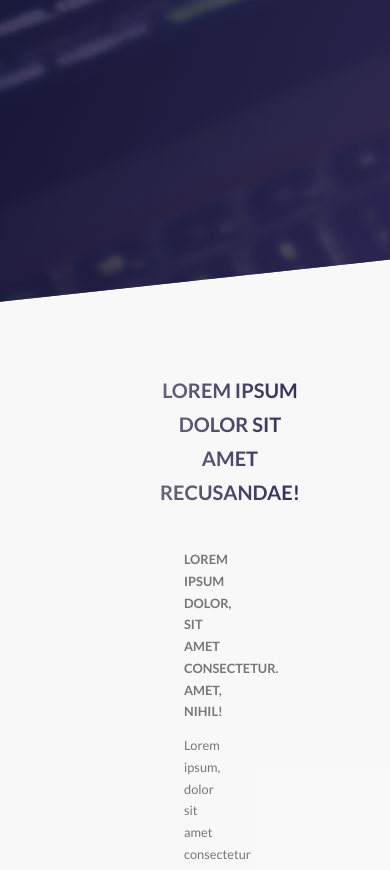
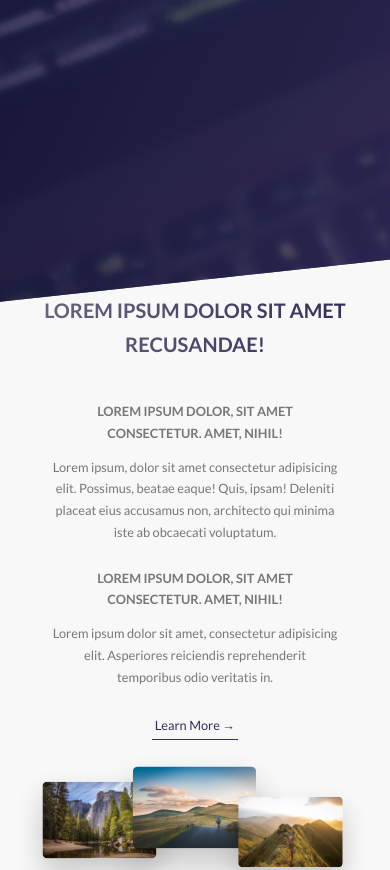
Before and after one commit to danielcolangelo/danielcolangelo.github.io, a website: page index.html in a window 390 px wide. Shown: the part 500-1370 px from the top of the page. Drawn offline with Linux system fonts and the light colour scheme.

Commit message:
finishing touches on mobile version.

```diff
--- a/sass/abstracts/_mixins.scss
+++ b/sass/abstracts/_mixins.scss
@@ -22,6 +22,10 @@
    */
 
    @mixin respond($breakpoint) {
+    @if $breakpoint == sm-phone {
+        @media (max-width: 25em) {@content}; //400px
+     }
+
      @if $breakpoint == phone {
         @media (max-width: 37.5em) {@content}; //600px
      }
--- a/sass/components/_form.scss
+++ b/sass/components/_form.scss
@@ -10,11 +10,15 @@
         font-family: inherit;
         color: inherit;
         border-radius: .2rem;
-        background-color: rgba($color-white, $alpha: .5);
+        background-color: rgba($color-white, $alpha: .8);
         border: none;
         border-bottom: .3rem solid transparent;
         width: 90%;
         display: block;
+
+        @include respond(tab-port) {
+            width: 100%;
+        }
 
         &:focus {
             outline: none;
--- a/sass/layout/_grid.scss
+++ b/sass/layout/_grid.scss
@@ -11,8 +11,13 @@
     }
 
     @include respond(tab-port) {
-        max-width: 50rem;
+        max-width: 60rem;
         padding: 0 3rem;
+    }
+
+    @include respond(sm-phone) {
+        max-width: 70rem;
+        padding: 0 1.5rem;
     }
 
     @include clear-fix;
--- a/sass/pages/_home.scss
+++ b/sass/pages/_home.scss
@@ -4,7 +4,11 @@
     margin-top: -20vh;
 
     @include respond(tab-port) {
-        padding: 30rem 20rem 20rem;
+        padding: 20rem 5rem 20rem;
+    }
+
+    @include respond(sm-phone) {
+        text-align: center;
     }
 }
 
@@ -56,7 +60,11 @@
     background-image: linear-gradient(to bottom, $color-primary-light, $color-primary-dark);
 
     @include respond(tab-port) {
-        padding: 10rem;
+        padding: 10rem 4rem;
+    }
+
+    @include respond(sm-phone) {
+        padding: 8rem 2rem;
     }
 
 }
@@ -73,16 +81,16 @@
 
     @include respond(tab-land) {
         background-image: linear-gradient(105deg,
-        rgba($color-white, .9) 0%,
-        rgba($color-white, .9) 65%,
+        rgba($color-white, .8) 0%,
+        rgba($color-white, .8) 65%,
         rgba($color-black, 0) 65%),
         url(../img/nat-10.jpg);
     }
 
     @include respond(tab-port) {
         background-image: linear-gradient(to right,
-        rgba($color-white, .9) 0%,
-        rgba($color-white, .9) 100%),
+        rgba($color-white, .8) 0%,
+        rgba($color-white, .8) 100%),
         url(../img/nat-10.jpg);
     }
 
```
Also changed, not shown: css/main.css.
